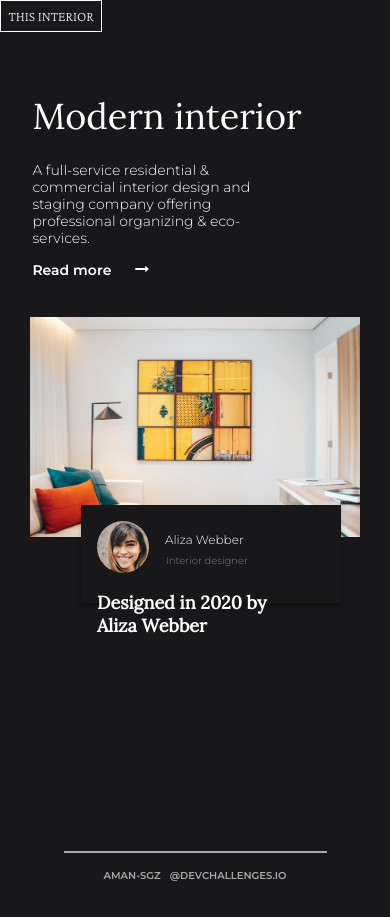
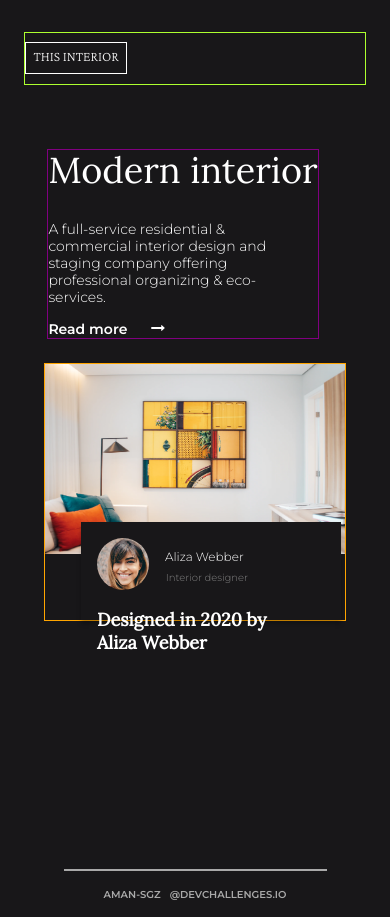
Before and after one commit to Aman-sgz/interior-consultant, a plain HTML site: page index.html in a window 390 px wide. Drawn offline with nearby package versions, Linux system fonts and the light colour scheme.

Commit message:
Refactoring

```diff
--- a/index.html
+++ b/index.html
@@ -19,9 +19,16 @@
   <div class="container">
 
     <header class="header">
-      <button class="btn">This interior</button>
+      <h1 class="logo">This interior</h1>
 
       <nav>
+        <div class="top-bar">
+        <!-- trigger -->
+          <div class="icon-menu" id="icon-menu">
+            <div class="icon-menu__bar"></div>
+          </div>
+        </div>
+
         <ul class="menu" id="nav-menu">
           <li class="menu__item"><a href="#" class="menu__link active">Home</a></li>
           <li class="menu__item"><a href="#" class="menu__link">Collection</a></li>
@@ -29,22 +36,15 @@
           <li class="menu__item"><a href="#" class="menu__link">Contact</a></li>
         </ul>
       </nav>
-
-    <!--   <div class="top-bar">
-        <div class="icon-menu" id="icon-menu">
-          <div class="icon-menu__bar"></div>
-        </div>
-      </div> -->
-
     </header>
 
   <main>
     <section class="main">
+
       <div class="main-info">
-        <h1 class="main__title">Modern interior</h1>
-        <p class="main__text">A full-service residential & commercial interior design and staging company offering
-          professional organizing & eco-services.</p>
-        <p class="main__more">Read more<i class="arrow-icon fa fa-long-arrow-right"></i></p> <!-- icon flecha -->
+        <h2 class="main__title">Modern interior</h2>
+        <p class="main__text">A full-service residential & commercial interior design and staging company offering professional organizing & eco-services.</p>
+        <a class= "main__more" href= "#">Read more<i class="arrow-icon fa fa-long-arrow-right"></i></a>
       </div>
 
       <div class="design-info">
--- a/scss/base/_base.scss
+++ b/scss/base/_base.scss
@@ -7,10 +7,11 @@ body {
 }
 
 .container {
-    margin: 0 auto;
-    padding: 2rem 3.5rem;
+    //margin: 0 auto;
+    margin: 2rem 3.5rem;
 
-    @media screen and (max-width:768px){
-        padding: 0;
+    @media screen and (max-width: 768px){
+        margin-left: 1.5rem;
+        margin-right: 1.5rem;
     }
 }
--- a/scss/blocks/_card.scss
+++ b/scss/blocks/_card.scss
@@ -2,6 +2,8 @@
     display: flex;
     flex-direction: column;
     align-items: center;
+
+    border: 1px solid orange;
 }
 
 .designer-card {
@@ -10,16 +12,17 @@
     width: 410px;
     height: 189px;
     background-color: $dark;
-    box-shadow: 0px 4px 4px rgba(0, 0, 0, 0.25);
     z-index: 10;
     margin-top: -5rem;
     margin-left: 21.5rem;
+    max-width: 100vh;
 
     @media screen and (max-width: 768px) {
         margin-top: -2rem;
         margin-left: 2rem;
         width: 260px;
         height: 98px;
+        box-shadow: 0px 4px 4px rgba(0, 0, 0, 0.25); //solo en mobile
     }
 }
 
--- a/scss/blocks/_header.scss
+++ b/scss/blocks/_header.scss
@@ -1,14 +1,15 @@
 $height: 4px;
 $width:25px;
 
-
+// agregar position fixed al header, el top y el nav quedan fijos
 .header {
     display: flex;
     justify-content: space-between;
+    border: 1px solid greenyellow;
 }
 
-.btn {
-    font-family: $btn, serif;
+.logo {
+    font-family: $logo, serif;
     font-weight: 200;
     font-style: normal;
     font-size: 14px;
@@ -17,7 +18,8 @@ $width:25px;
     width: 102px;
     height: 32px;
     border: 1px solid $white;
-    background-color: transparent;
+    text-align: center;
+    padding: 5px;
 }
 
 /* .icon-menu {
--- a/scss/blocks/_images.scss
+++ b/scss/blocks/_images.scss
@@ -1,11 +1,14 @@
-.design-img {
-    width: 821px;
-    height: 526px;
+.design-img {/* cambiar la imagen de px , scroll que la imagen salta max-width*/
+    //width: 821px;
+    //height: 526px;
+    max-width: 100%;
+    display: block;
+    height: auto;
     z-index: 5;
 
     @media screen and (max-width:768px){
-        width: 330px;
-        height: 220px;
+        width: 300px;
+        height: 190px;
     }
 }
 
@@ -17,3 +20,14 @@
         height: 52px;
     }
 }
+
+/* img max'width 100%
+img {
+    max-width:100%;
+    display:block;
+    height:auto;
+}
+se asegura al padre
+
+
+*/
--- a/scss/blocks/_main.scss
+++ b/scss/blocks/_main.scss
@@ -13,7 +13,7 @@
 
     @media screen and (max-width: 768px) {
         margin-bottom: 1.5rem;
-        margin-left: -2rem;
+        border: 1px solid purple;
     }
 }
 
@@ -58,6 +58,7 @@
     font-style: normal;
     font-size: 18px;
     color: $white;
+    text-decoration: none;
 
     @media screen and (max-width:768px){
         font-size: 14px;
--- a/scss/config/_fonts.scss
+++ b/scss/config/_fonts.scss
@@ -1,6 +1,6 @@
 // Crimson Pro 200.font-family: 'Crimson Pro', serif;
 @import url('https://fonts.googleapis.com/css2?family=Crimson+Pro:wght@200&display=swap');
-$btn: 'Crimson Pro';
+$logo: 'Crimson Pro';
 
 //Lora font-family: 'Lora', serif;
 @import url('https://fonts.googleapis.com/css2?family=Lora&display=swap');
```
Also changed, not shown: styles.css, 1 other file.
